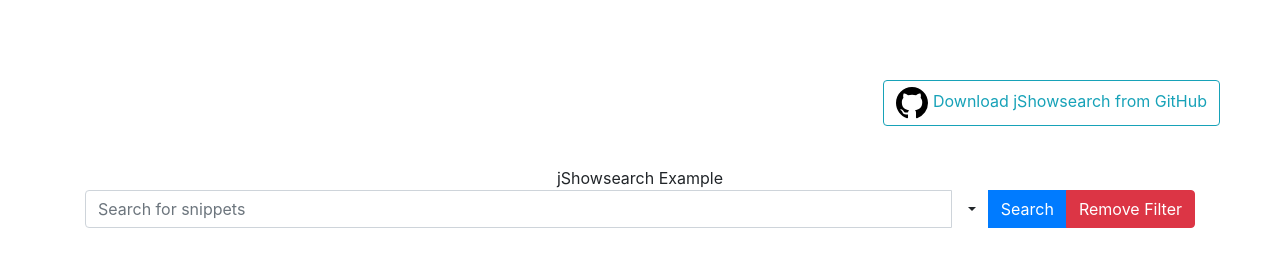
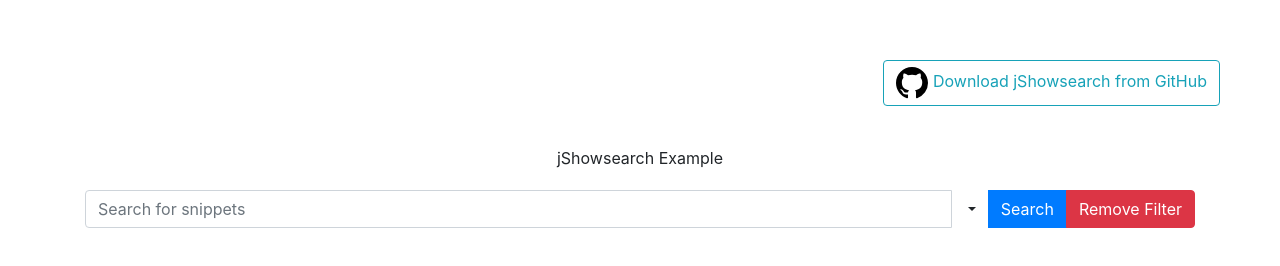
Before and after one commit to mssalvo/jShowsearch, a plain HTML site: page index.html in a window 1280 px wide. Drawn offline with nearby package versions, Linux system fonts and the light colour scheme.

Commit message:
Update index.html

```diff
--- a/index.html
+++ b/index.html
@@ -65,15 +65,15 @@ and open the template in the editor.
 
     </head>
     <body>
-<div style="float: right;margin-top: 40px;margin-right: 20px;">
+<div style="float: right;margin-top: 20px;margin-right: 20px;">
              <a class="btn btn-outline-info" href="https://github.com/mssalvo/jShowsearch/">
                 <svg class="octicon octicon-mark-github v-align-middle" height="32" viewBox="0 0 16 16" version="1.1" width="32" aria-hidden="true"><path fill-rule="evenodd" d="M8 0C3.58 0 0 3.58 0 8c0 3.54 2.29 6.53 5.47 7.59.4.07.55-.17.55-.38 0-.19-.01-.82-.01-1.49-2.01.37-2.53-.49-2.69-.94-.09-.23-.48-.94-.82-1.13-.28-.15-.68-.52-.01-.53.63-.01 1.08.58 1.23.82.72 1.21 1.87.87 2.33.66.07-.52.28-.87.51-1.07-1.78-.2-3.64-.89-3.64-3.95 0-.87.31-1.59.82-2.15-.08-.2-.36-1.02.08-2.12 0 0 .67-.21 2.2.82.64-.18 1.32-.27 2-.27.68 0 1.36.09 2 .27 1.53-1.04 2.2-.82 2.2-.82.44 1.1.16 1.92.08 2.12.51.56.82 1.27.82 2.15 0 3.07-1.87 3.75-3.65 3.95.29.25.54.73.54 1.48 0 1.07-.01 1.93-.01 2.2 0 .21.15.46.55.38A8.013 8.013 0 0 0 16 8c0-4.42-3.58-8-8-8z"></path></svg>
            Download jShowsearch from GitHub
              </a>
              </div>
- <div class="container" style="clear: both; padding: 20px;width:100%"></div>
+ <div class="container" style="clear: both; padding: 10px;width:100%"></div>
 
- <div class="col-md-12 text-center">jShowsearch Example</div>
+ <div class="col-md-12 text-center" style="padding: 20px;">jShowsearch Example</div>
 
 
         <div class="container">
```
